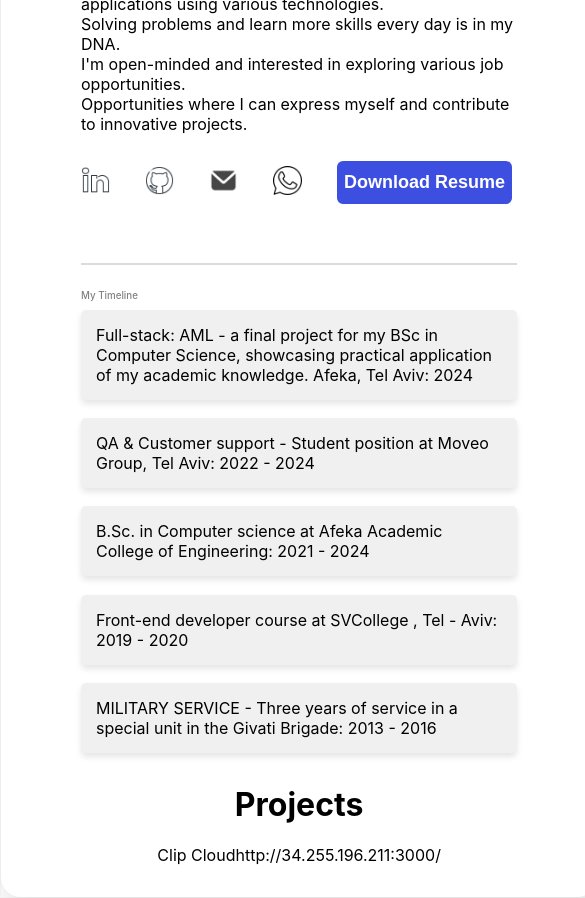
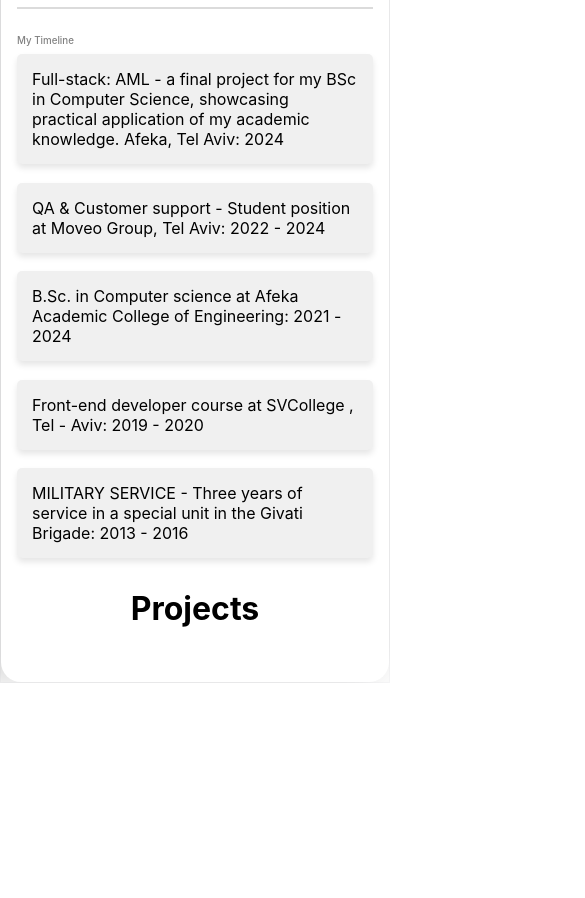
Before and after one commit to PORTOFOLIO-Michael/app-client, a React (Create React App) app: page / in a window 390 px wide. Shown: the part 760-1658 px from the top of the page, 585 px wide, since content can reach past the window. After the commit the page ends 1443 px from the top, so only its background shows below. Built offline with nearby package versions, Linux system fonts and the light colour scheme.

Commit message:
Added some new styles

```diff
--- a/public/info.json
+++ b/public/info.json
@@ -13,25 +13,13 @@
       "email": "mailto:michael1hoha@gmail.com"
     },
     "projects": {
-      "project1": {
-        "name": "Clip Cloud",
-        "github": "https://github.com/clip-cloud",
-        "linkToProject": "http://34.255.196.211:3000/",
-        "technologies": {
-          "Front": "React: Axios, Routes, Hooks, CSS, Dropzone library",
-          "Back": "Node: Express, MongoDB(mongoose), ffmpeg",
-          "additional": "AWS host machine"
-        }
-      },
-      "project2": {
-        "name": "Portfolio",
-        "github": "https://github.com/PORTOFOLIO-Michael/app-client",
-        "linkToProject": "https://michaelhoha.netlify.app/",
-        "technologies": {
-          "Front": "React: Typescript, Axios, Routes, Hooks, CSS,",
-          "Back": "JSON",
-          "additional": "Host on Netlify"
-        }
+      "name": "Clip Cloud",
+      "github": "https://github.com/clip-cloud",
+      "linkToProject": "http://34.255.196.211:3000/",
+      "technologies": {
+        "front": "React: Axios, Routes, Hooks, CSS, Dropzone library",
+        "back": "Node: Express, MongoDB(mongoose), ffmpeg",
+        "additional": "AWS host machine"
       }
     }
   },
--- a/src/components/home/header.css
+++ b/src/components/home/header.css
@@ -28,7 +28,8 @@
     display: flex;
 
     /* margin-bottom: 3vh; */
-    animation: slideIn 1.5s ease-in-out;;
+    animation: slideIn 1.5s ease-in-out;
+    ;
 }
 
 .profile_image {
@@ -102,7 +103,8 @@
     display: inline-block;
 
     color: #fff;
-    font-size: large;
+    font-size: 2em;
+    padding: 1px;
     animation: slideUp 1s ease-in-out;
 
 }
@@ -161,70 +163,6 @@ span {
     border-radius: 0.2em;
 }
 
-@media (max-width: 1100px) {
-    /* .header {
-        position: relative;
-        margin-top: 2vh;
-        margin-left: 0vw;
-
-        width: 100vw;
-
-        display: flex;
-        flex-direction: column;
-
-    } */
-
-    .summary {
-        /* font-size: 1.5vw; */
-    }
-
-}
-
-/*
-@media (max-width: 1200px) {
-    .download_button a {
-        font-size: 1.1vw;
-    }
-
-    .resume_a_tag {
-        font-size: calc(6px + 1vw);
-
-    }
-}
-
-@media (max-width: 1100px) {
-    .profile_image {
-        height: calc(11vw);
-    }
-}
-
-@media (max-width: 576px) {
-    .download_button a {
-        font-size: 1.5vw;
-    }
-} */
-
-@media (max-width: 768px) {
-    /* .header_line {
-        font-size: 2.5vw;
-    }
-
-    .socials_logo {
-        width: 3vw;
-    } */
-}
-
-/*
-@media (max-width: 480px) {
-
-    .socials_logo {
-        width: 5vw;
-    }
-
-    .header_line {
-        font-size: 4vw;
-    }
-} */
 
 @keyframes slideUp {
     from {
@@ -247,3 +185,29 @@ span {
         left: 0;
     }
 }
+
+@media (max-width: 1000px) {
+    .header_line {
+        font-size: 3em;
+    }
+
+    .under_summary {
+        position: relative;
+        display: grid;
+
+    }
+
+    .socials_container a {
+        margin-inline: auto;
+    }
+
+    .download_button {
+
+        height: fit-content;
+        transition: all 0.3s ease;
+
+        margin-block: 0;
+        padding: 1em;
+    }
+
+}
--- a/src/components/home/homePage.css
+++ b/src/components/home/homePage.css
@@ -19,7 +19,7 @@
 @media (max-width: 1000px) {
     .home_page {
 
-        width: 100%;
+        /* width: 100%; */
 
     }
 }
--- a/src/components/navbar/navBar.css
+++ b/src/components/navbar/navBar.css
@@ -74,6 +74,12 @@
     box-shadow: 10px 5px 20px rgba(0, 0, 0, 0.1);
 }
 
+@media (max-width: 1100px) {
+    .nav_background {
+        box-shadow: 5px 0px 20px 10px rgba(0, 0, 0, 0.1)
+    }
+}
+
 /*
 @media (max-width: 1400px) {
     .navbar_container a {
@@ -93,9 +99,5 @@
     }
 }
 
-@media (max-width: 1100px) {
-    .nav_background {
-        width: 15vw;
-    }
-}
+
  */
--- a/src/components/projects/projects.tsx
+++ b/src/components/projects/projects.tsx
@@ -1,29 +1,46 @@
+import axios from 'axios';
 import React, { useEffect, useState } from 'react';
 
 
+interface Project {
+    name: string;
+    github: string;
+    linkToProject: string,
+    technologies: {
+        front: string,
+        back: string,
+        additional: string,
+    }
+}
 
 export default function Projects() {
-
-    interface Project {
-        name: string;
-        website: string;
-    }
 
     const [projects, setProjects] = useState<Project | null>(null);
 
     useEffect(() => {
-        setProjects({
-            name: 'Clip Cloud',
-            website: 'http://34.255.196.211:3000/'
-        });
+        const fetchData = async () => {
+            try {
+                const response = await axios.get('./info.json');
+                setProjects(response.data);
+                console.log("Fetching data...");
+            } catch (error) {
+                console.log("Erro on fetching data");
+            }
+        }
+
+        fetchData();
     }, []);
 
     return (
         <div className='projects_container'>
 
             <h1 className='projects_title'>Projects</h1>
-            <span>{projects?.name}</span>
-            <span>{projects?.website}</span>
+            {/* <span>{projects?.name}</span>
+            <span>{projects?.github}</span>
+            <span>{projects?.linkToProject}</span>
+            <span>{projects?.technologies.front}</span>
+            <span>{projects?.technologies.back}</span>
+            <span>{projects?.technologies.additional}</span> */}
 
         </div>
     )
--- a/src/components/routes/mainRouter.css
+++ b/src/components/routes/mainRouter.css
@@ -30,8 +30,15 @@
 }
 
 @media (max-width: 1100px) {
-    /* .content_wrapper {
-        margin-left: 10vw;
 
-    } */
+
+
+    .content_wrapper {
+        box-shadow: -20px -20px 20px 20px rgba(0, 0, 0, 0.1);
+        position: relative;
+        display: grid;
+        margin-top: 6em;
+        padding-inline: 1em;
+    }
+
 }
```
